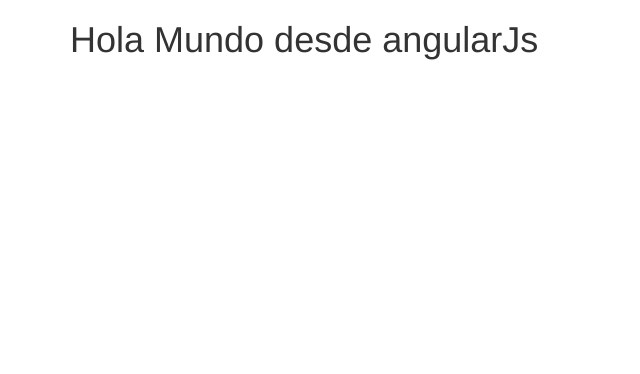
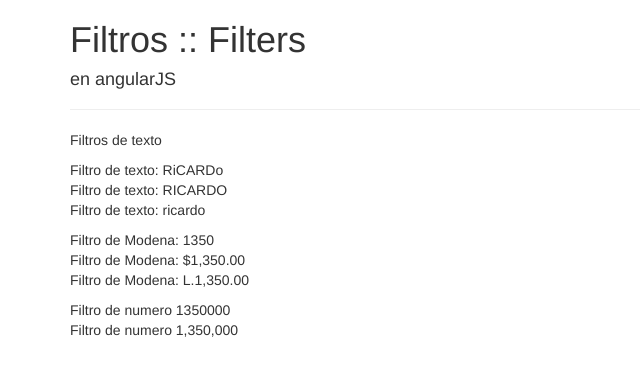
Before and after one commit to rychdaniels/AngularJS---Desde-Hola-Mundo-hasta-una-Aplicaci-n-legacy-, a plain HTML site: page Ejercicio 01/index.html in a window 1280 px wide. Shown: the whole page, without its empty margins (0-640 px from the left). Drawn offline with Linux system fonts and the light colour scheme.

Commit message:
Filtros en angualrJS

```diff
--- a/Ejercicio 01/index.html
+++ b/Ejercicio 01/index.html
@@ -13,7 +13,33 @@
 </head>
 <body>
     <div class="container">
-        <h1>{{"Hola Mundo desde angularJs"}}</h1>
+        <h1>Filtros :: Filters</h1>
+        <h4>en angularJS</h4>
+        <hr>
+
+        <p>Filtros de texto</p>
+        <p>
+            Filtro de texto: {{"RiCARDo"}}
+            <br>
+            Filtro de texto: {{"RiCARDo" | uppercase}}
+            <br>
+            Filtro de texto: {{"RiCARDo" | lowercase}}
+        </p>
+
+        <p>
+            Filtro de Modena: {{1350}}
+            <br>
+            Filtro de Modena: {{1350 | currency}}
+            <br>
+            Filtro de Modena: {{1350 | currency:'L.'}}
+        </p>
+
+        <p>
+            Filtro de numero {{ 1350000 }}
+            <br>
+            Filtro de numero {{ 1350000 | number }}
+        </p>
+
     </div>
 
 </body>
```
